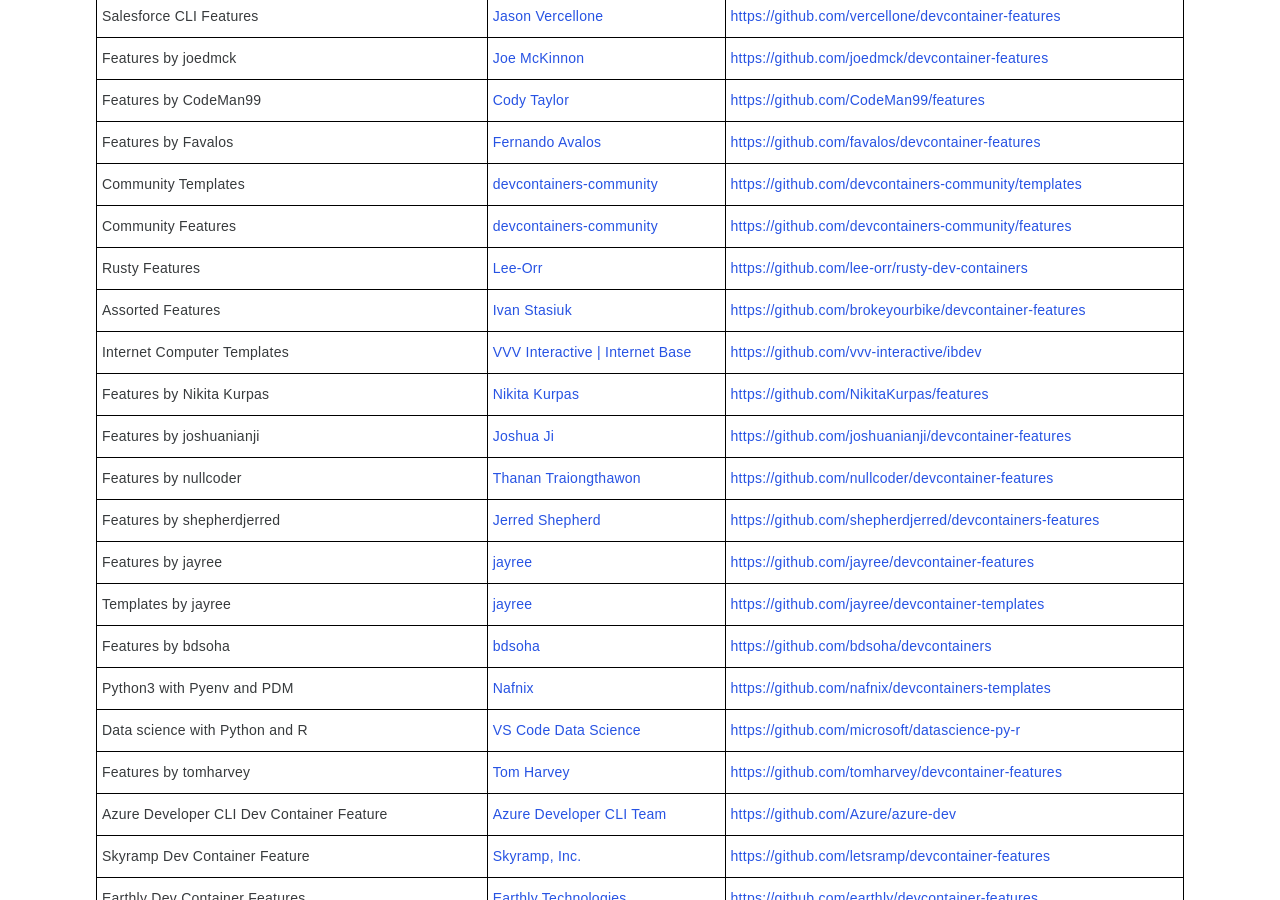
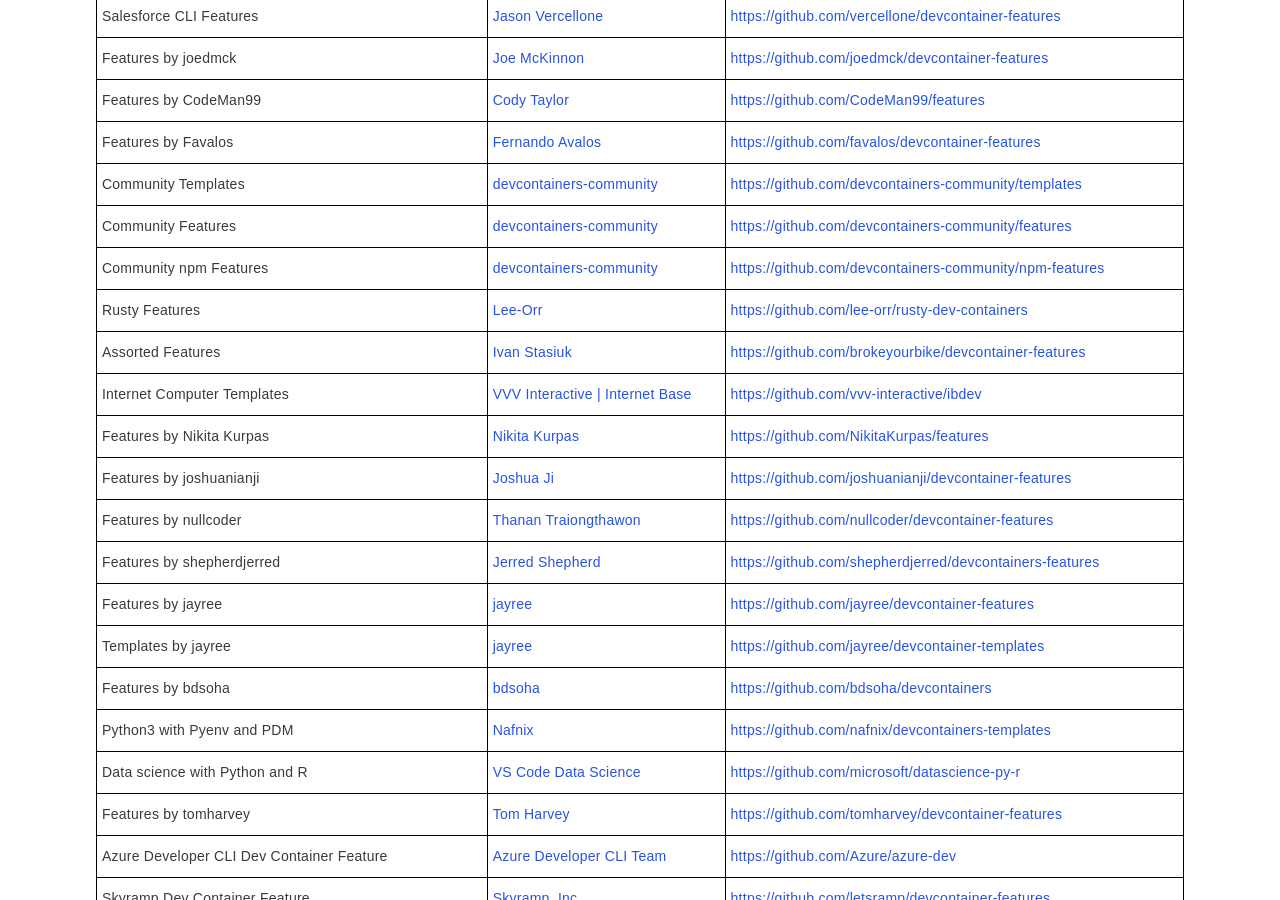
Before and after one commit to devcontainers/devcontainers.github.io, a Jekyll site: the page built from collections.html, in a window 1280 px wide and 900 px high, scrolled down 3573 px. Built offline with Jekyll 4.4.1, drawn with Linux system fonts in a browser that asks for light colours; nearby versions of some CDN libraries; comment, search, counter and statistics services are not loaded.

Commit message:
Add https://github.com/devcontainers-community/npm-features (#272)

```diff
--- a/_data/collection-index.yml
+++ b/_data/collection-index.yml
@@ -413,6 +413,11 @@
   contact: https://github.com/devcontainers-community/features/issues
   repository: https://github.com/devcontainers-community/features
   ociReference: ghcr.io/devcontainers-community/features
+- name: Community npm Features
+  maintainer: devcontainers-community
+  contact: https://github.com/devcontainers-community/npm-features/issues
+  repository: https://github.com/devcontainers-community/npm-features
+  ociReference: ghcr.io/devcontainers-community/npm-features
 - name: Rusty Features
   maintainer: Lee-Orr
   contact: https://github.com/lee-orr/rusty-dev-containers/issues
```
